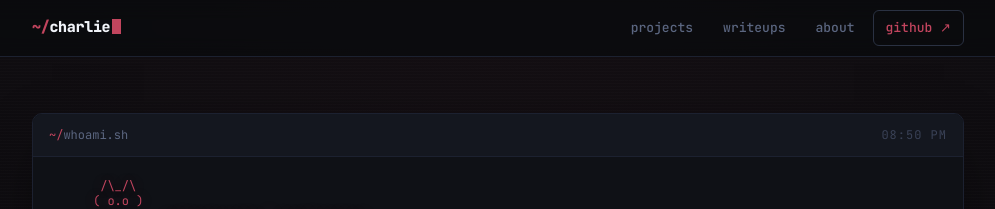
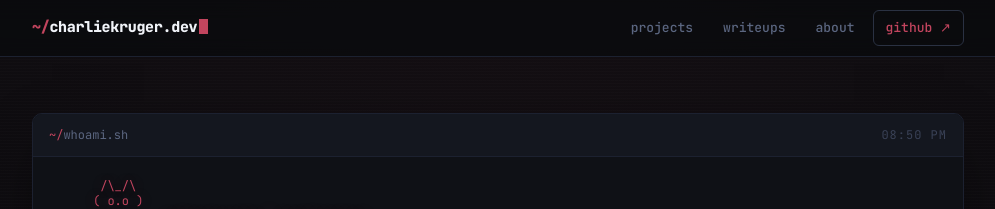
Before and after one commit to mpck4/mpck4.github.io, a Jekyll site: the page built from index.html, in a window 1280 px wide. Shown: the top 209 px of the page, without its empty margins (142-1137 px from the left). Built offline with Jekyll 4.4.1, drawn with Linux system fonts in a browser that asks for light colours; the list of posts is cut into pages by our own code.

Commit message:
Update nav.html

```diff
--- a/_includes/nav.html
+++ b/_includes/nav.html
@@ -1,6 +1,6 @@
 <nav class="nav">
   <div class="nav-inner">
-    <a href="{{ '/' | relative_url }}" class="brand"><span class="prompt">~/</span>charlie<span class="cursor"></span></a>
+    <a href="{{ '/' | relative_url }}" class="brand"><span class="prompt">~/</span>charliekruger.dev<span class="cursor"></span></a>
     <div class="nav-links">
       <a href="{{ '/projects/' | relative_url }}" {% if page.url contains 'projects' %}class="active"{% endif %}>projects</a>
       <a href="{{ '/writeups/' | relative_url }}" {% if page.url contains 'writeups' or page.url contains 'archives' %}class="active"{% endif %}>writeups</a>
```
